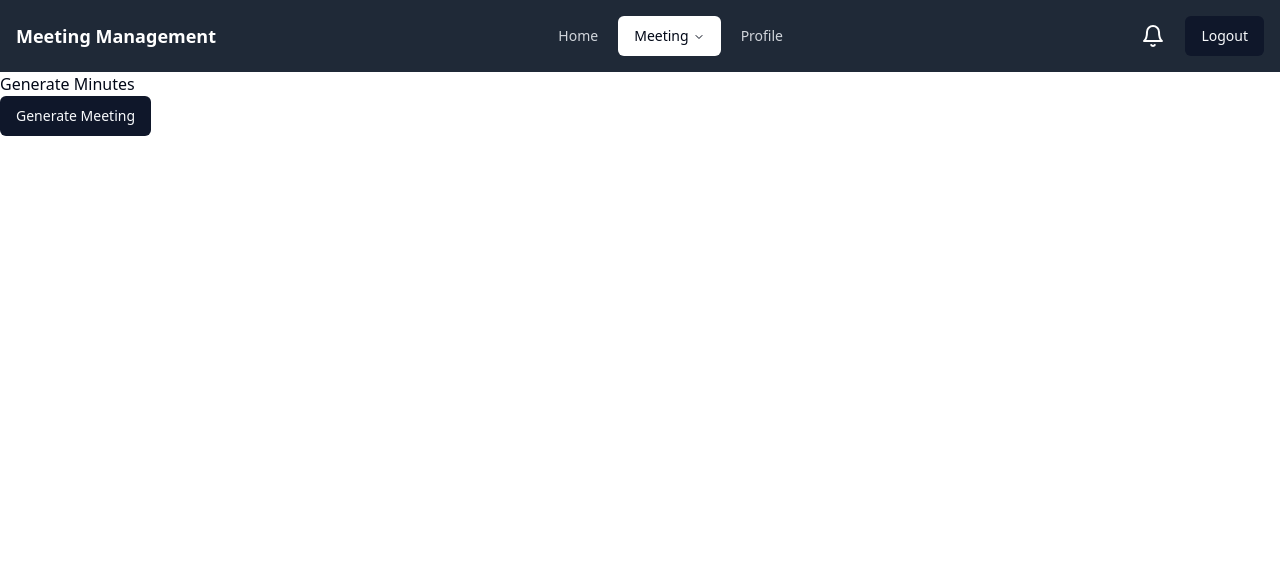
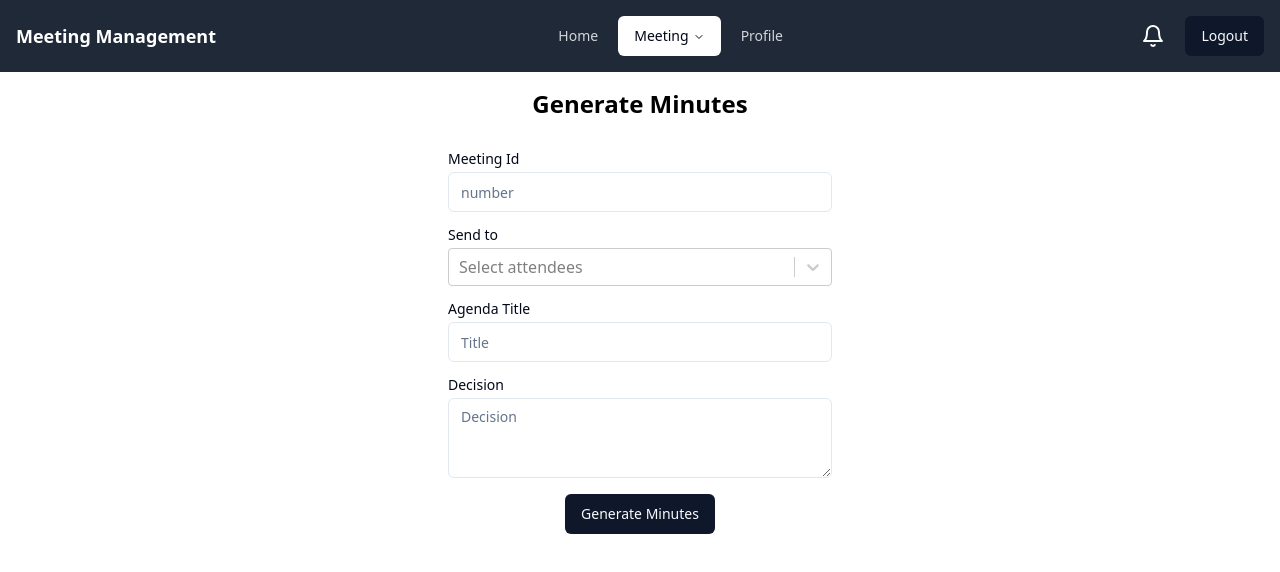
Before and after one commit to sourav3020/Meeting_Management_System, a React (Vite) app: page /generateminutes in a window 1280 px wide. Shown: the top 572 px of the page. Built offline with nearby package versions, Linux system fonts and the light colour scheme.

Commit message:
generate minutes page designed

```diff
--- a/package.json
+++ b/package.json
@@ -24,7 +24,7 @@
     "react-dom": "^18.2.0",
     "react-router-dom": "^6.22.0",
     "react-select": "^5.8.0",
-    "sort-by": "^1.2.0",
+    "sort-by": "^0.0.2",
     "tailwind-merge": "^2.2.1",
     "tailwindcss-animate": "^1.0.7"
   },
--- a/src/Pages/Meeting/GenerateMinutes.jsx
+++ b/src/Pages/Meeting/GenerateMinutes.jsx
@@ -1,11 +1,63 @@
 import { Button } from "@/components/ui/button";
-
+import { Input } from "@/components/ui/input";
+import Select from 'react-select';
+import { Label } from "@/components/ui/label";
+import { useState } from "react";
+import { Textarea } from "@/components/ui/textarea";
 
 const GenerateMinutes = () => {
+    const [selectedAttendees, setSelectedAttendees] = useState([]);
+    const attendeesOptions = [
+        { value: 'teachers', label: 'Teachers' },
+        { value: 'students', label: 'Students' },
+        { value: 'staffs', label: 'Staffs' },
+    ];
+
+    const [agendaTitle, setAgendaTitle] = useState('');
+    const [agendaDescription, setAgendaDescription] = useState('');
+
     return (
-        <div>
-            <p>Generate Minutes</p>
-            <Button>Generate Meeting</Button>
+        <div className="flex flex-col justify-center items-center">
+            <p className="text-center text-black font-inter text-2xl font-bold mb-8 mt-4">Generate Minutes</p>
+
+            <div className="grid w-full max-w-sm items-center gap-1.5">
+                <Label htmlFor="number">Meeting Id</Label>
+                <Input type="number" id="meetingId" placeholder="number" />
+            </div>
+
+            <div className="grid w-full max-w-sm items-center gap-1.5 mt-4">
+                <Label htmlFor="text">Send to</Label>
+                <Select
+                    isMulti
+                    options={attendeesOptions}
+                    value={selectedAttendees}
+                    onChange={(selectedOptions) => setSelectedAttendees(selectedOptions)}
+                    placeholder="Select attendees"
+                />
+            </div>
+
+            <div className="grid w-full max-w-sm items-center gap-1.5 mt-4">
+                <Label htmlFor="agendaTitle">Agenda Title</Label>
+                <Input
+                    type="text"
+                    id="agendaTitle"
+                    placeholder="Title"
+                    value={agendaTitle}
+                    onChange={(e) => setAgendaTitle(e.target.value)}
+                />
+            </div>
+
+            <div className="grid w-full max-w-sm items-center gap-1.5 mt-4">
+                <Label htmlFor="agendaDescription">Decision</Label>
+               <Textarea
+                    placeholder="Decision"
+                    id="agendaDecision"
+                    value={agendaDescription}
+                    onChange={(e) => setAgendaDescription(e.target.value)}
+                />
+            </div>
+
+            <Button className='mt-4'>Generate Minutes</Button>
 
         </div>
     );
--- a/src/Pages/Meeting/MeetingList.jsx
+++ b/src/Pages/Meeting/MeetingList.jsx
@@ -22,6 +22,7 @@ const MeetingList = () => {
                         <TableHead>Time</TableHead>
                         <Button>Cancel</Button>
 
+
                     </TableRow>
                 </TableHeader>
 
```
Also changed, not shown: 1 other file (tests, documents, lock files or other folders).
